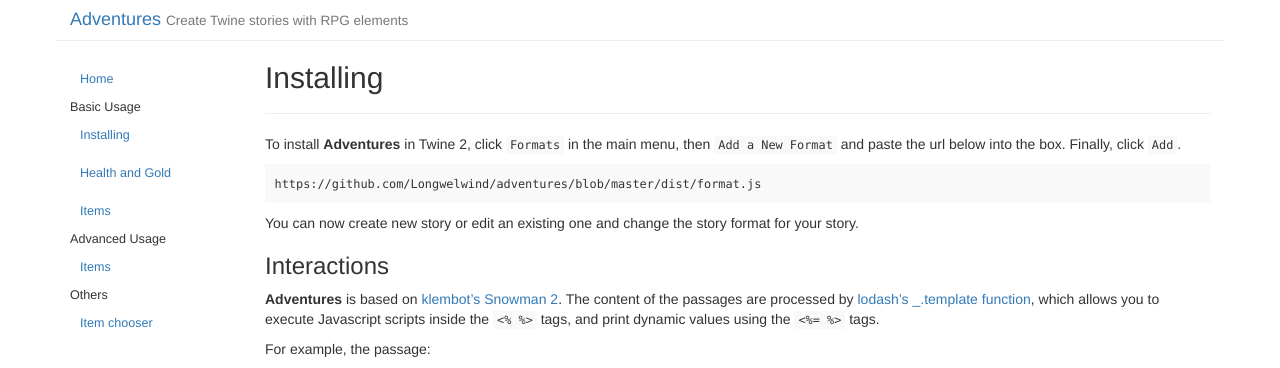
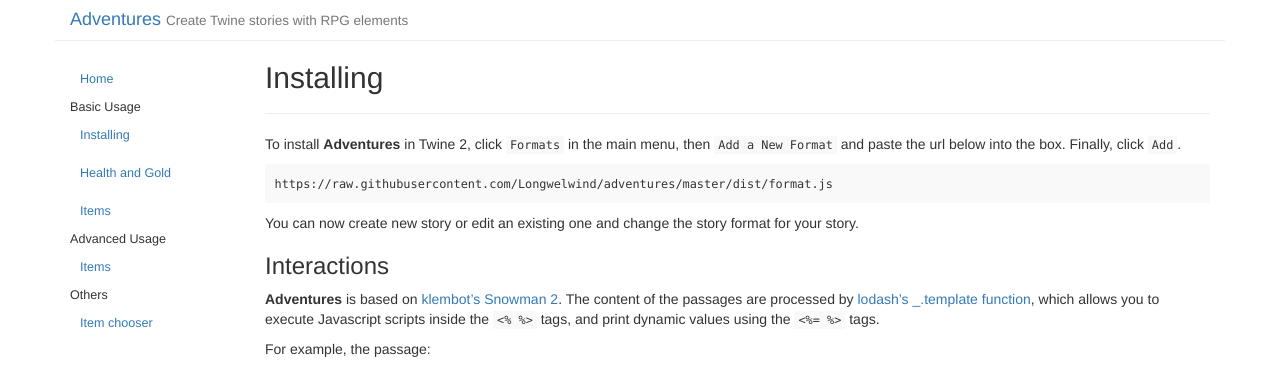
Before and after one commit to Longwelwind/adventures, a Jekyll site: the page built from docs/_posts/2017-08-07-installing.md, in a window 1280 px wide. Shown: the top 368 px of the page. Built offline with Jekyll 4.4.1, drawn with Linux system fonts in a browser that asks for light colours; part of the change alters nothing that is shown.

Commit message:
Fix URL for download

````diff
--- a/docs/_posts/2017-08-07-installing.md
+++ b/docs/_posts/2017-08-07-installing.md
@@ -8,7 +8,7 @@ date: 2017-08-07 21:06:05
 To install **Adventures** in Twine 2, click `Formats` in the main menu, then `Add a New Format` and paste the url below into the box. Finally, click `Add`.
 
 ```
-https://github.com/Longwelwind/adventures/blob/master/dist/format.js
+https://raw.githubusercontent.com/Longwelwind/adventures/master/dist/format.js
 ```
 
 You can now create new story or edit an existing one and change the story format for your story.
````
